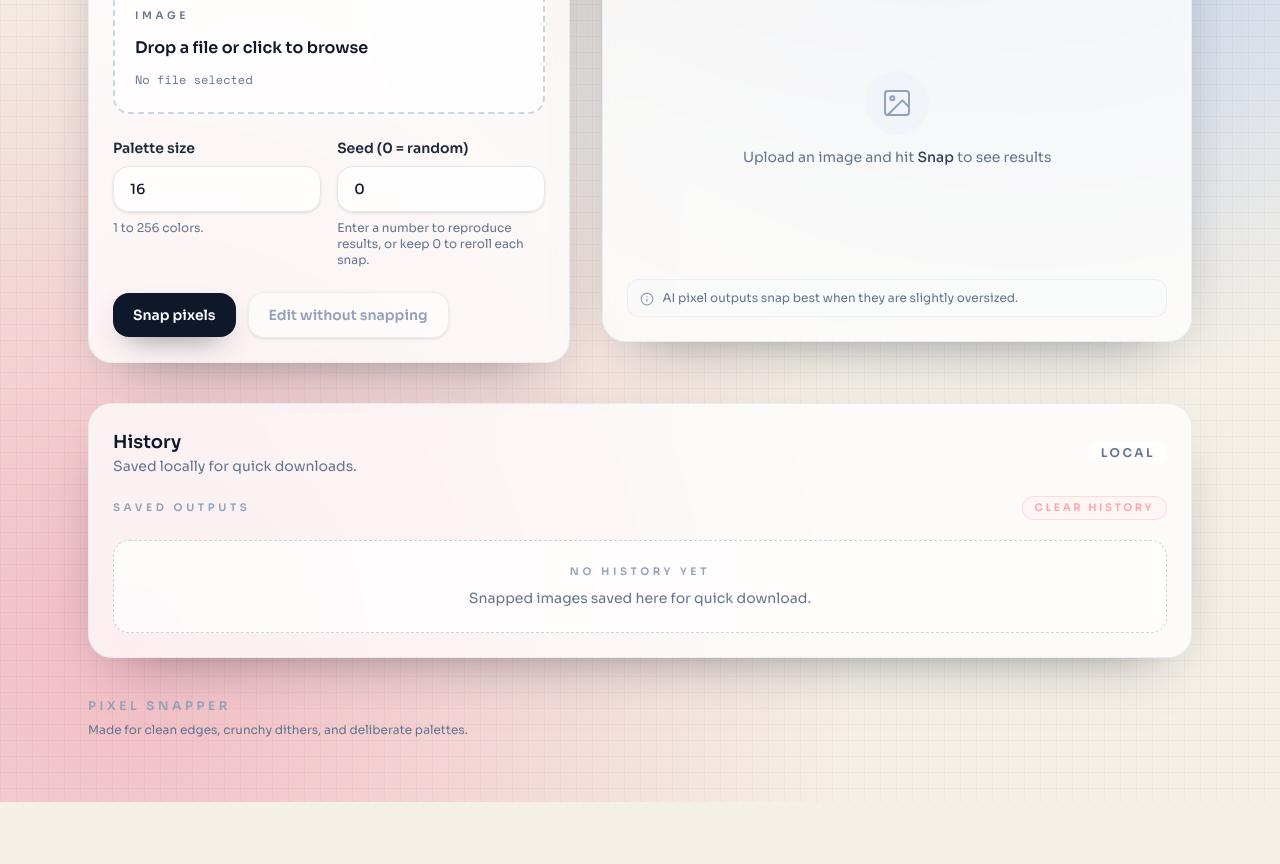
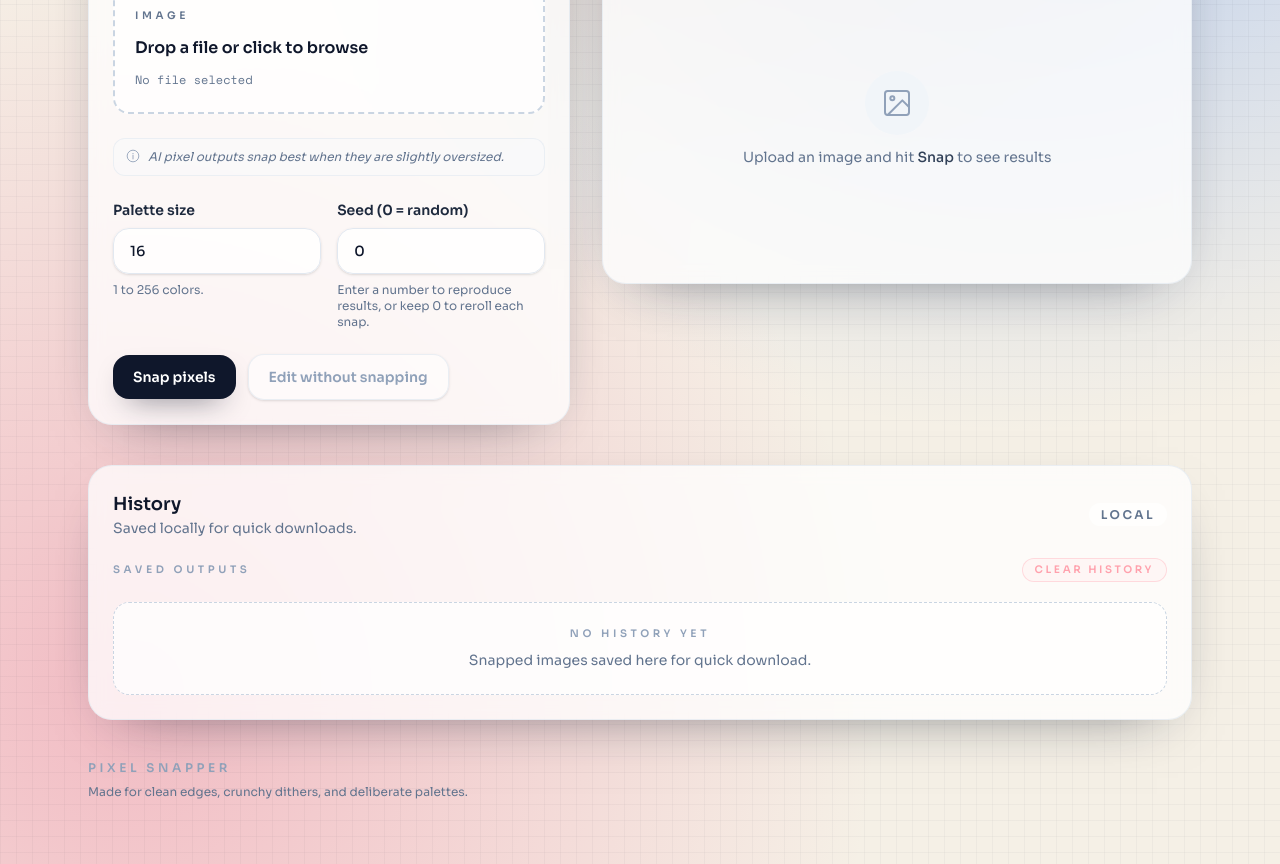
Before and after one commit to dmitrijkiltau/pixel-snapper-ui, a React (Vite) app: page / in a window 1280 px wide. Shown: the part 780-1644 px from the top of the page. Before the commit the page ends 1582 px from the top, so only its background shows below. Built offline with nearby package versions, Linux system fonts and the light colour scheme.

Commit message:
feat: add informational message about AI pixel outputs in UploadForm

```diff
--- a/src/components/ResultPanel.tsx
+++ b/src/components/ResultPanel.tsx
@@ -1220,15 +1220,6 @@ const ResultPanel = ({
         </div>
       </div>
 
-      <div className="flex items-start gap-2 rounded-xl border border-slate-200/60 bg-slate-50/50 px-3 py-2.5 text-xs text-slate-500 dark:border-slate-700/60 dark:bg-slate-800/30 dark:text-slate-400">
-        <svg className="mt-0.5 h-3.5 w-3.5 shrink-0 text-slate-400 dark:text-slate-500" viewBox="0 0 24 24" fill="none" stroke="currentColor" strokeWidth="2" strokeLinecap="round" strokeLinejoin="round">
-          <circle cx="12" cy="12" r="10" />
-          <path d="M12 16v-4" />
-          <path d="M12 8h.01" />
-        </svg>
-        <span>AI pixel outputs snap best when they are slightly oversized.</span>
-      </div>
-
       {canRestore ? (
         <dialog
           ref={restoreDialogRef}
--- a/src/components/UploadForm.tsx
+++ b/src/components/UploadForm.tsx
@@ -71,6 +71,15 @@ const UploadForm = ({
       ) : null}
     </label>
 
+    <div className="flex items-start gap-2 rounded-xl border border-slate-200/60 bg-slate-50/50 px-3 py-2.5 text-xs text-slate-500 dark:border-slate-700/60 dark:bg-slate-800/30 dark:text-slate-400">
+      <svg xmlns="http://www.w3.org/2000/svg" viewBox="0 0 24 24" fill="none" className="h-3.5 w-3.5 shrink-0 text-slate-400 dark:text-slate-500">
+        <circle cx="12" cy="12" r="10" stroke="currentColor" strokeWidth="1.5"/>
+        <path d="M12 17V11" stroke="currentColor" strokeWidth="1.5" strokeLinecap="round"/>
+        <circle cx="1" cy="1" r="1" transform="matrix(1 0 0 -1 11 9)" fill="currentColor"/>
+      </svg>
+      <em>AI pixel outputs snap best when they are slightly oversized.</em>
+    </div>
+
     <div className="grid gap-4 sm:grid-cols-2">
       <label className="flex flex-col gap-2 text-sm font-semibold text-slate-800 dark:text-slate-200">
         <span>Palette size</span>
```
